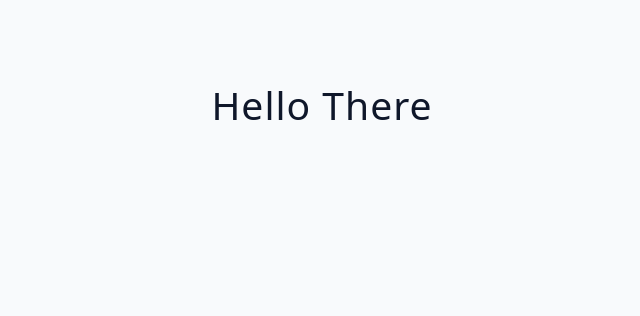
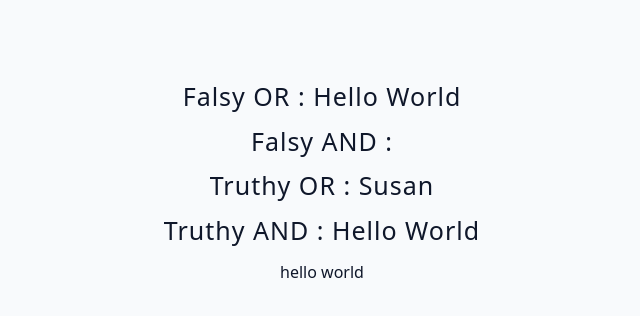
Before and after one commit to SasnarineDeodat/03-advanced-react, a React (Vite) app: page / in a window 1280 px wide. Shown: the top 316 px of the page, without its empty margins (318-958 px from the left). Built offline with nearby package versions, Linux system fonts and the light colour scheme.

Commit message:
Short Circuit - Overview

```diff
--- a/src/App.jsx
+++ b/src/App.jsx
@@ -1,4 +1,4 @@
-import Starter from "./tutorial/03-conditional-rendering/starter/03-hooks-rule";
+import Starter from "./tutorial/03-conditional-rendering/starter/04-short-circuit-overview.jsx";
 
 function App() {
   return (
--- a/src/tutorial/03-conditional-rendering/starter/04-short-circuit-overview.jsx
+++ b/src/tutorial/03-conditional-rendering/starter/04-short-circuit-overview.jsx
@@ -1,6 +1,22 @@
-import { useState } from 'react';
+import { useState } from "react";
 
 const ShortCircuitOverview = () => {
-  return <h2>short circuit overview</h2>;
+  // falsy
+  const [text, setText] = useState("");
+  // truthy
+  const [name, setName] = useState("susan");
+
+  const codeExample = text || "hello world";
+
+  return (
+    <div>
+      {/* {if(someCondition) {"won't work"}} */}
+      <h4>Falsy OR : {text || "hello world"}</h4>
+      <h4>Falsy AND : {text && "hello world"}</h4>
+      <h4>Truthy OR : {name || "hello world"}</h4>
+      <h4>Truthy AND : {name && "hello world"}</h4>
+      {codeExample}
+    </div>
+  );
 };
 export default ShortCircuitOverview;
```
